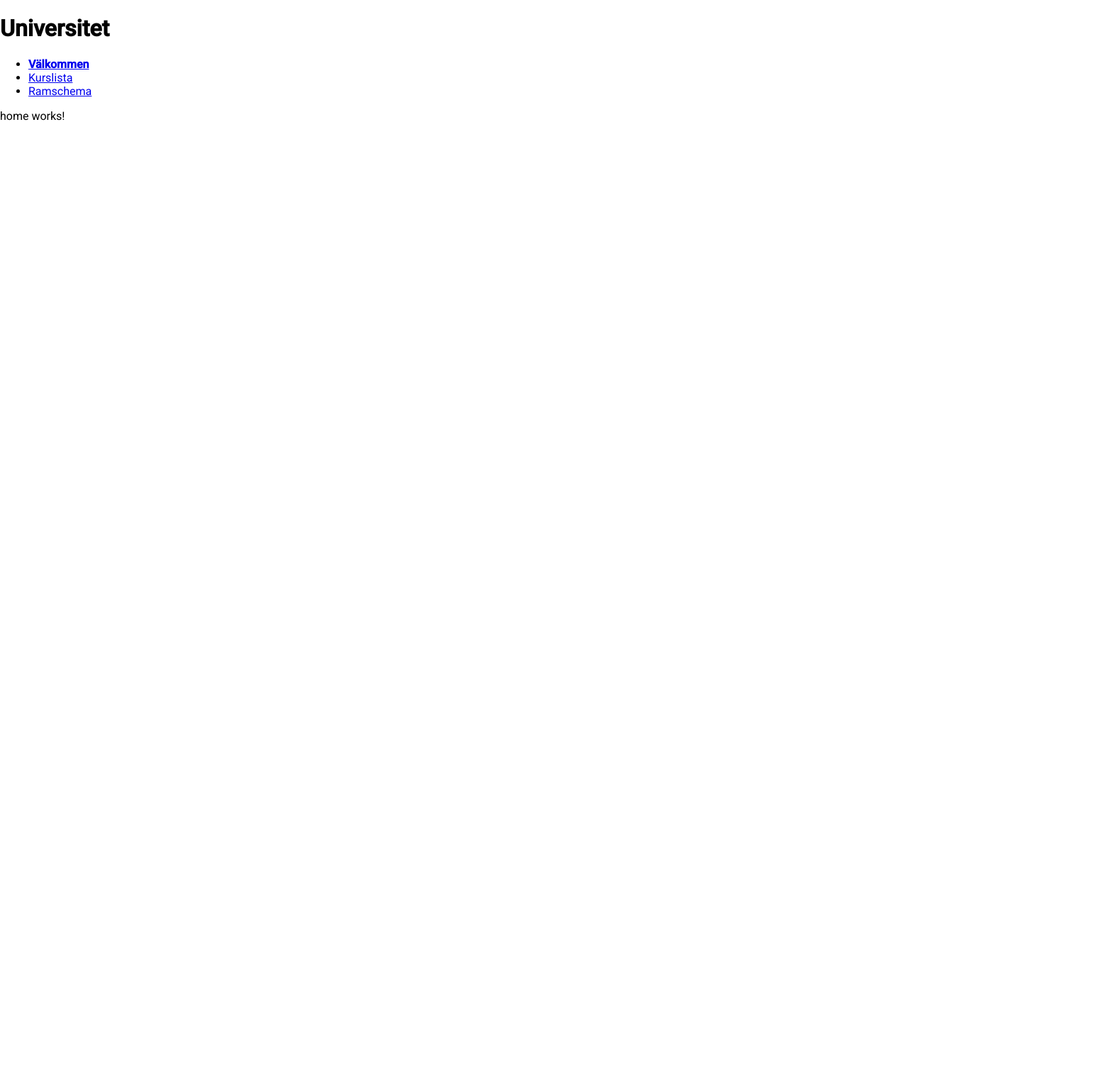
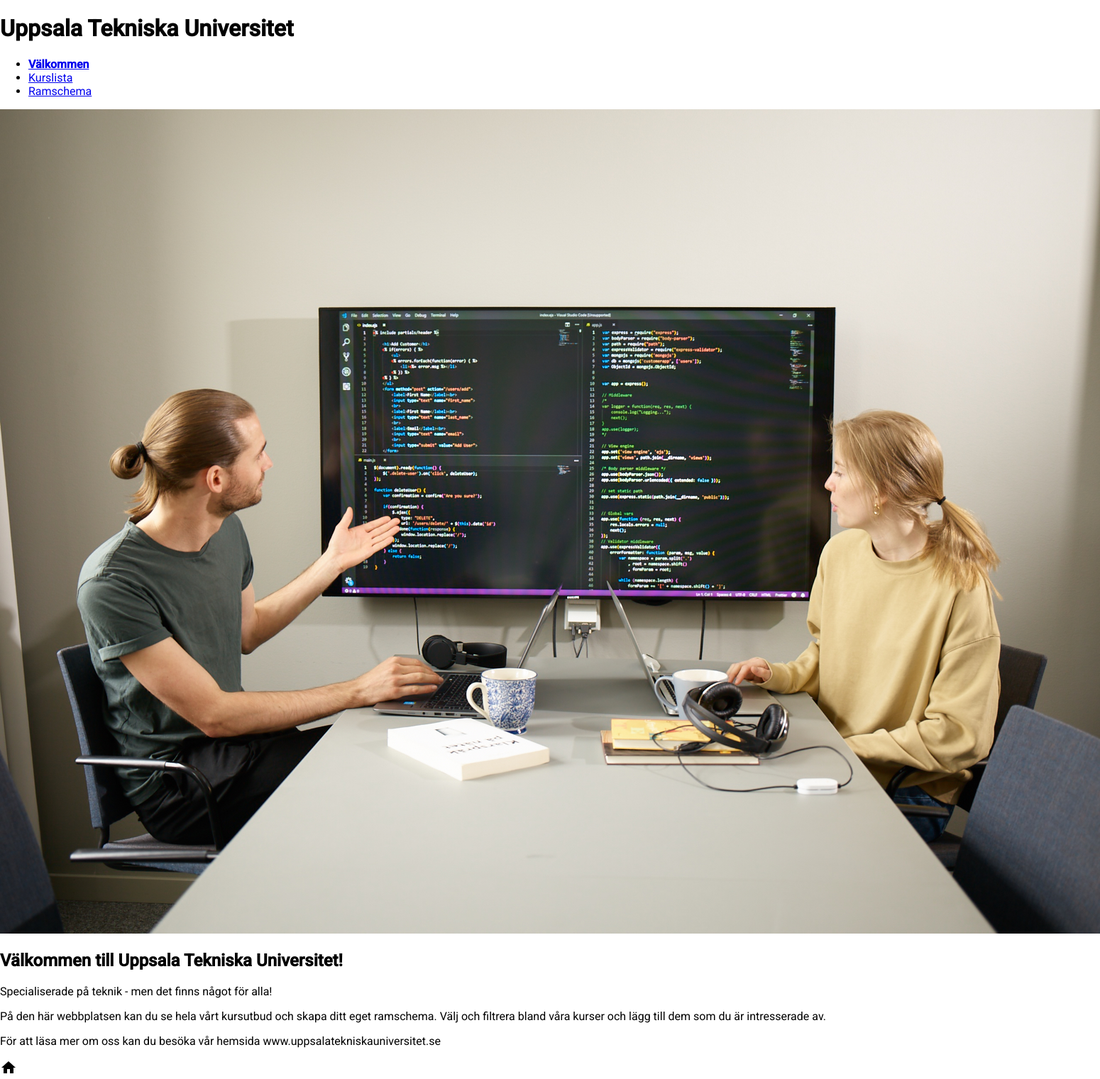
Before and after one commit to frja2400/dt208g-project, an Angular app: page /home in a window 1280 px wide. Shown: the whole page at 71% size, 1550 px wide, since content can reach past the window. Before the commit the page ends 821 px from the top, so only its background shows below. Built offline with nearby package versions, Linux system fonts and the light colour scheme.

Commit message:
Kodade HTML-strukturen för min startsida. Infogade en bild samt importerade MatIconModule för ikoner.

```diff
--- a/src/app/components/nav/nav.component.html
+++ b/src/app/components/nav/nav.component.html
@@ -1,5 +1,5 @@
 <header>
-  <h1>Universitet</h1>
+  <h1>Uppsala Tekniska Universitet</h1>
     <nav>
       <ul>
         <li><a routerLink="/home" routerLinkActive="active">Välkommen</a></li>
--- a/src/app/home/home.component.html
+++ b/src/app/home/home.component.html
@@ -1 +1,9 @@
-<p>home works!</p>
+<img src="/headerImage.jpg" alt="Två personer sitter framför en stor skärm med kod">
+
+<h2>Välkommen till Uppsala Tekniska Universitet!</h2>
+<p>Specialiserade på teknik - men det finns något för alla!</p>
+<p>På den här webbplatsen kan du se hela vårt kursutbud och skapa ditt eget ramschema. Välj och filtrera bland våra
+    kurser och lägg till dem som du är intresserade av.</p>
+<p>För att läsa mer om oss kan du besöka vår hemsida www.uppsalatekniskauniversitet.se</p>
+
+<mat-icon>home</mat-icon>
--- a/src/app/home/home.component.ts
+++ b/src/app/home/home.component.ts
@@ -1,8 +1,9 @@
 import { Component } from '@angular/core';
+import { MatIconModule } from '@angular/material/icon';
 
 @Component({
   selector: 'app-home',
-  imports: [],
+  imports: [MatIconModule],
   templateUrl: './home.component.html',
   styleUrl: './home.component.css'
 })
--- a/src/index.html
+++ b/src/index.html
@@ -5,6 +5,7 @@
   <title>Dt208gProject</title>
   <base href="/">
   <meta name="viewport" content="width=device-width, initial-scale=1">
+  <link href="https://fonts.googleapis.com/icon?family=Material+Icons" rel="stylesheet">
   <link rel="icon" type="image/x-icon" href="favicon.ico">
   <link href="https://fonts.googleapis.com/css2?family=Roboto:wght@300;400;500&display=swap" rel="stylesheet">
   <link href="https://fonts.googleapis.com/icon?family=Material+Icons" rel="stylesheet">
```
Also changed, not shown: public/headerImage.jpg (added).
